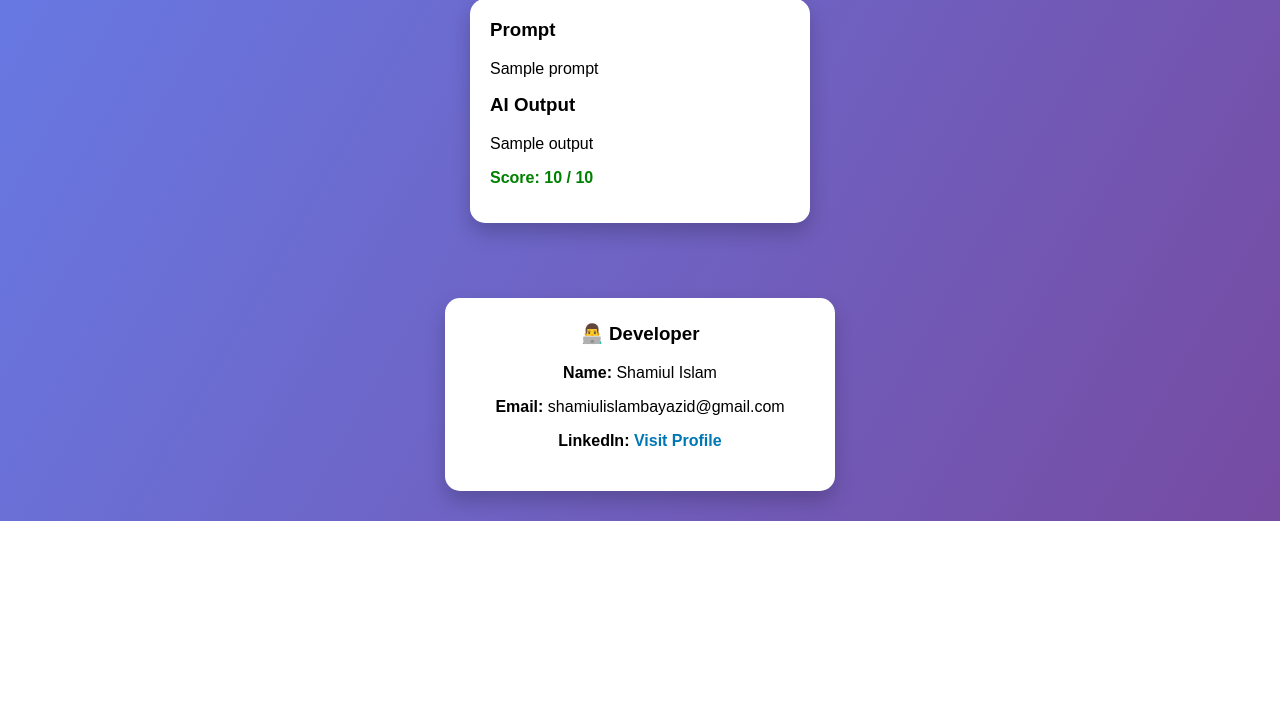
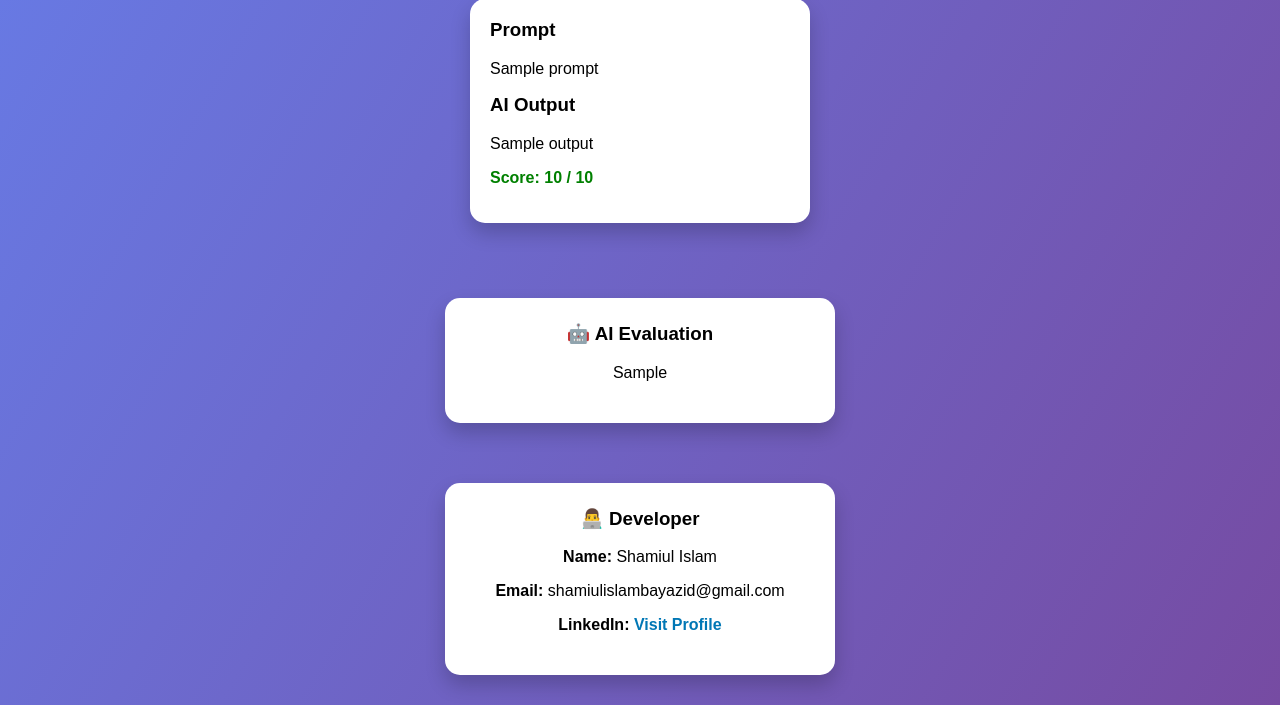
Before and after one commit to dev-shamiul/prompt-to-output-comparison-tool, a Flask app: template templates/index.html in a window 1280 px wide. Shown: the part 316-1021 px from the top of the page. Before the commit the page ends 837 px from the top, so only its background shows below. Run offline with Flask 3, Linux system fonts and the light colour scheme; the template is opened without the code that fills it: most values are stand-ins (such as "Sample title", 1, 10 or a date in 2020).

Commit message:
Implement AI evaluation display in index.html
Add AI evaluation section to index.html

```diff
--- a/templates/index.html
+++ b/templates/index.html
@@ -53,6 +53,21 @@
 </div>
 
 
+<!-- 🤖 AI Evaluation Section -->
+
+{% if ai_judgement %}
+
+<div class="about">
+
+<h3>🤖 AI Evaluation</h3>
+
+<p>{{ai_judgement}}</p>
+
+</div>
+
+{% endif %}
+
+
 <!-- Developer Section -->
 
 <div class="about">
```
